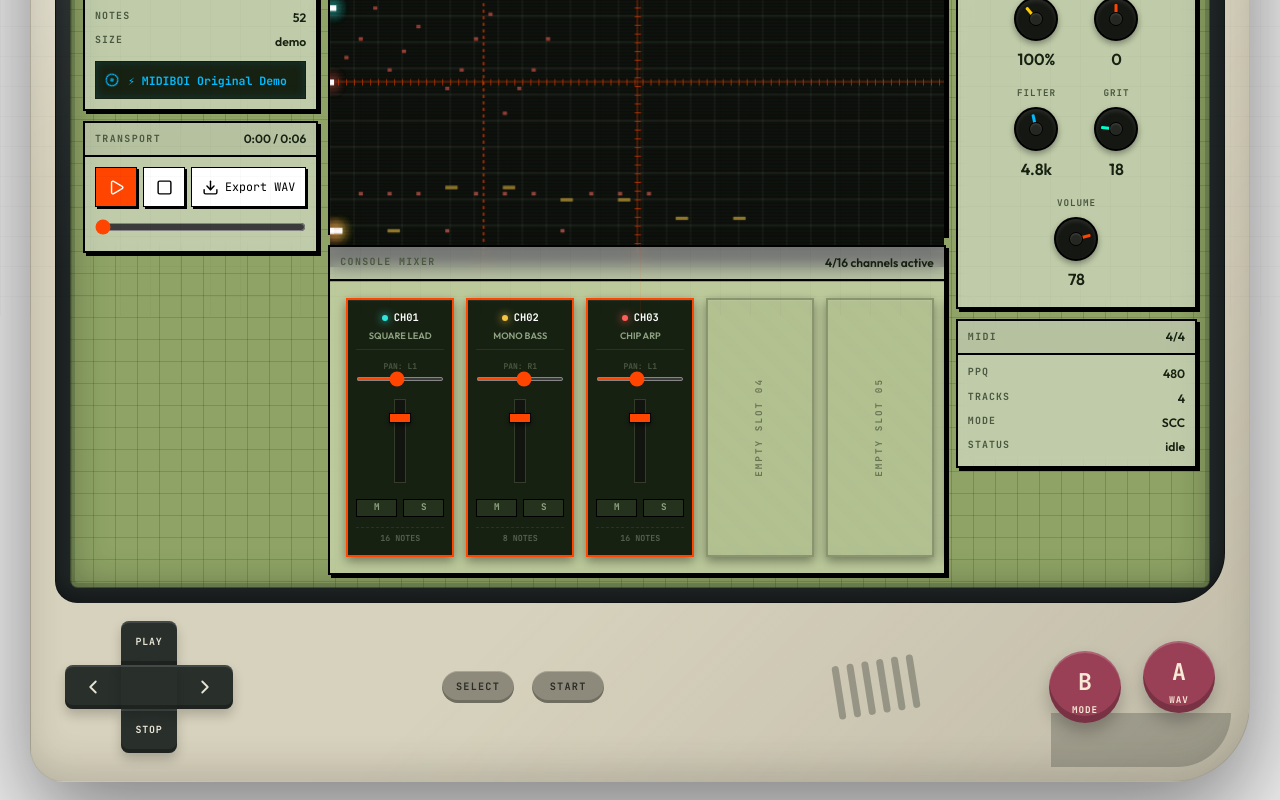
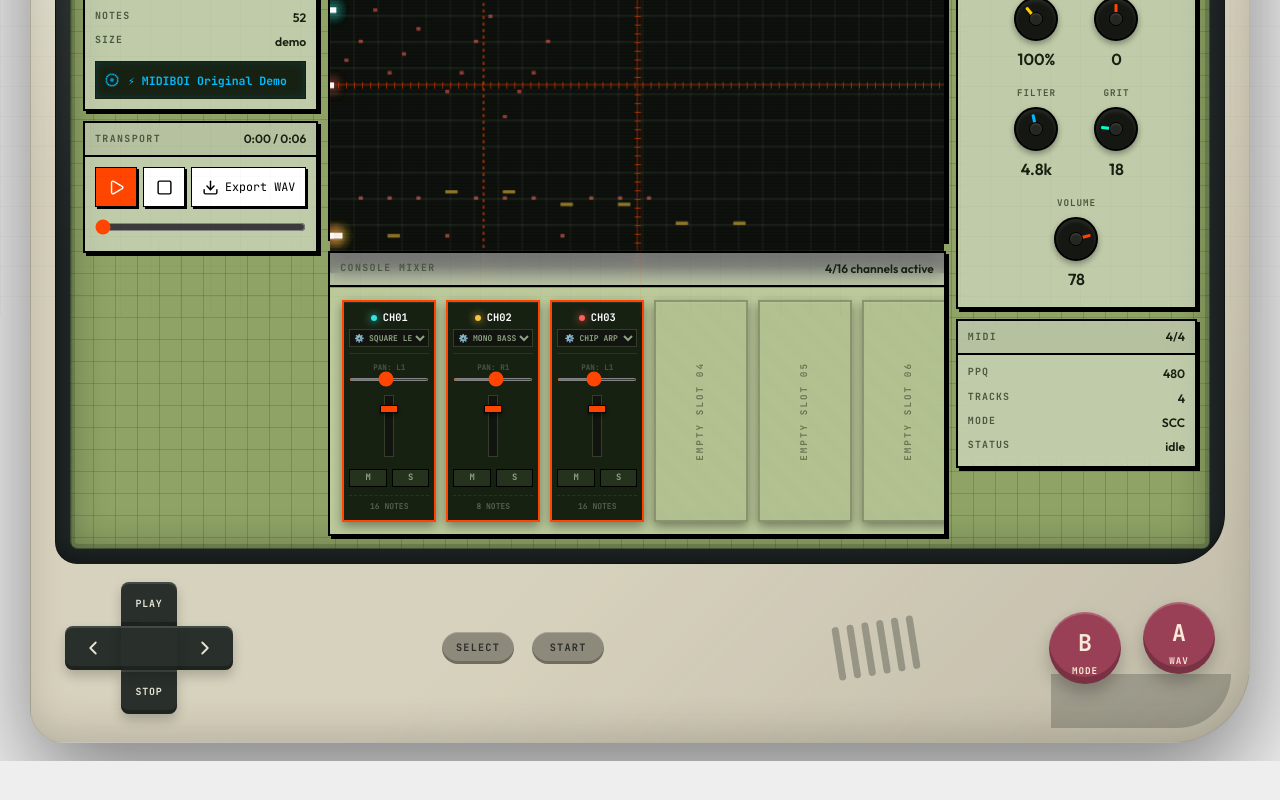
Before and after one commit to delpercio/midiboi, a React (Vite) app: page / in a window 1280 px wide. Shown: the part 484-1284 px from the top of the page. After the commit the page ends 1245 px from the top, so only its background shows below. Built offline with nearby package versions, Linux system fonts and the light colour scheme.

Commit message:
feat: shrink mixer faders, force justify-left layout, and implement real-time synthesized voice overrides per channel (Midi instrument mapping)

```diff
--- a/src/App.css
+++ b/src/App.css
@@ -1297,14 +1297,15 @@ input[type='range'] {
 /* Premium Hardware Mixer Modules */
 .mixer-deck {
   display: flex;
-  gap: 12px;
-  padding: 16px;
+  gap: 10px;
+  padding: 12px;
   overflow-x: auto;
   overflow-y: hidden;
   background: rgba(185, 199, 139, 0.45); /* Matching dashboard green */
   border-top: 1px solid rgba(29, 38, 22, 0.28);
-  min-height: 250px;
+  min-height: 220px;
   scroll-behavior: smooth;
+  justify-content: flex-start !important; /* Force justify left */
 }
 
 /* Custom scrollbar for the mixer deck */
@@ -1324,7 +1325,7 @@ input[type='range'] {
 
 /* Individual Channel Strip Module */
 .channel-strip {
-  flex: 0 0 108px;
+  flex: 0 0 94px; /* Shrunked from 108px for sleeker horizontal space */
   display: flex;
   flex-direction: column;
   background: #1e251a; /* Dark industrial slate */
@@ -1332,11 +1333,11 @@ input[type='range'] {
   box-shadow:
     inset 0 1px 1px rgba(255, 255, 255, 0.08),
     0 4px 10px rgba(0, 0, 0, 0.4);
-  padding: 10px 8px;
-  align-items: center;
-  gap: 10px;
+  padding: 8px 5px; /* Shrunked padding */
+  align-items: center;
+  gap: 8px;
   position: relative;
-  min-height: 220px;
+  min-height: 195px; /* Shrunked height */
 }
 
 /* Active channel strip styling */
@@ -1410,47 +1411,56 @@ input[type='range'] {
   color: #ffffff;
 }
 
-.strip-inst {
-  font-family: var(--font-sans);
-  font-size: 0.58rem;
+/* Interactive Instrument Selector dropdown */
+.strip-inst-select {
+  width: 100%;
+  font-family: var(--font-mono);
+  font-size: 0.5rem;
   font-weight: 800;
   color: #8fa382;
+  background: #11140f;
+  border: 1px solid #333d29;
+  height: 18px;
+  text-align-last: center;
+  cursor: pointer;
+  outline: none;
   text-transform: uppercase;
-  max-width: 92px;
-  white-space: nowrap;
-  overflow: hidden;
-  text-overflow: ellipsis;
-  text-align: center;
-}
-
-/* Faders and Knobs */
+}
+
+.strip-inst-select:hover,
+.strip-inst-select:focus-visible {
+  border-color: var(--accent-orange);
+  color: #ffffff;
+}
+
+/* Shrunken Faders and Knobs */
 .strip-fader-container {
   flex: 1;
   display: flex;
   align-items: center;
   justify-content: center;
-  min-height: 90px;
-  padding: 4px 0;
+  min-height: 70px; /* Shrunked from 90px */
+  padding: 2px 0;
 }
 
 .strip-fader {
   -webkit-appearance: none;
   appearance: none;
-  width: 12px;
-  height: 84px;
+  width: 10px;
+  height: 62px; /* Shrunked height fader */
   background: #11140f;
   border: 1px solid #333d29;
   outline: none;
-  writing-mode: vertical-lr; /* Vertical slider */
-  direction: rtl; /* Makes top increase values, bottom decrease */
+  writing-mode: vertical-lr; /* Vertical fader */
+  direction: rtl; /* Makes top increase, bottom decrease */
   cursor: pointer;
 }
 
 .strip-fader::-webkit-slider-thumb {
   -webkit-appearance: none;
   appearance: none;
-  width: 22px;
-  height: 10px;
+  width: 18px; /* Shrunked width */
+  height: 8px; /* Shrunked height */
   background: var(--accent-orange);
   border: 1.5px solid #000000;
   box-shadow: 0 2px 4px rgba(0,0,0,0.5);
@@ -1459,8 +1469,8 @@ input[type='range'] {
 }
 
 .strip-fader::-moz-range-thumb {
-  width: 22px;
-  height: 10px;
+  width: 18px;
+  height: 8px;
   background: var(--accent-orange);
   border: 1.5px solid #000000;
   box-shadow: 0 2px 4px rgba(0,0,0,0.5);
@@ -1472,20 +1482,20 @@ input[type='range'] {
   display: flex;
   flex-direction: column;
   align-items: center;
-  gap: 3px;
+  gap: 2px;
   width: 100%;
 }
 
 .strip-pan-label {
   font-family: var(--font-mono);
-  font-size: 0.5rem;
+  font-size: 0.48rem;
   font-weight: 800;
   color: var(--ink-muted);
 }
 
 .strip-pan-slider {
   width: 100%;
-  height: 4px;
+  height: 3px;
   background: #11140f;
   outline: none;
   accent-color: var(--accent-blue);
@@ -1495,7 +1505,7 @@ input[type='range'] {
 /* Mute/Solo button cluster */
 .strip-buttons {
   display: flex;
-  gap: 6px;
+  gap: 5px;
   width: 100%;
   justify-content: center;
 }
@@ -1503,7 +1513,7 @@ input[type='range'] {
 .strip-btn {
   flex: 1;
   font-family: var(--font-mono);
-  font-size: 0.58rem;
+  font-size: 0.55rem;
   font-weight: 900;
   color: #8fa382;
   background: #25331e;
@@ -1538,7 +1548,7 @@ input[type='range'] {
 /* Strip Footer notes */
 .strip-footer {
   font-family: var(--font-mono);
-  font-size: 0.52rem;
+  font-size: 0.5rem;
   font-weight: 800;
   color: #566051;
   border-top: 1px dashed rgba(255, 255, 255, 0.08);
--- a/src/audio/chipSynth.ts
+++ b/src/audio/chipSynth.ts
@@ -158,7 +158,9 @@ const scheduleChipNote = (
 
   configureOscillator(context, oscillator, settings.mode, note)
 
-  if (settings.mode === 'opll') {
+  const voice = note.instrument && note.instrument !== 'default' ? note.instrument : settings.mode
+
+  if (voice === 'opll' || voice === 'fm') {
     filter.type = 'lowpass'
     // Dynamic resonant filter tracking notes pitch
     const multiplier = ((settings.filterCutoff - 450) / (10000 - 450)) * 4 + 0.5
@@ -182,7 +184,8 @@ const scheduleChipNote = (
   gain.connect(panner)
   panner.connect(destination)
 
-  applyEnvelope(gain.gain, start, end, note.gain * note.velocity * modeGain(settings.mode))
+  const voiceMode = note.instrument && note.instrument !== 'default' ? note.instrument : settings.mode
+  applyEnvelope(gain.gain, start, end, note.gain * note.velocity * modeGain(voiceMode))
   oscillator.start(start)
   oscillator.stop(end + 0.02)
 
@@ -228,26 +231,39 @@ const configureOscillator = (
 ): void => {
   oscillator.frequency.value = midiToFrequency(note.pitch)
 
-  if (mode === 'scc') {
+  const voice = note.instrument && note.instrument !== 'default' ? note.instrument : mode
+
+  if (voice === 'scc') {
     oscillator.setPeriodicWave(createSccWave(context))
     oscillator.detune.value = (note.channel % 3) * 3
     return
   }
 
-  if (mode === 'famicom') {
-    oscillator.type = note.channel % 3 === 2 ? 'triangle' : 'square'
+  if (voice === 'famicom' || voice === 'square50') {
+    oscillator.type = 'square'
     oscillator.detune.value = note.channel % 2 === 0 ? -4 : 4
     return
   }
 
-  if (mode === 'triangle') {
+  if (voice === 'square25') {
+    oscillator.type = 'square'
+    oscillator.detune.value = note.channel % 2 === 0 ? -8 : 8
+    return
+  }
+
+  if (voice === 'triangle') {
     oscillator.type = 'triangle'
     return
   }
 
-  if (mode === 'opll') {
+  if (voice === 'opll' || voice === 'fm') {
     oscillator.type = 'sawtooth'
     oscillator.detune.value = (note.channel % 2 === 0 ? -8 : 8)
+    return
+  }
+
+  if (voice === 'sine') {
+    oscillator.type = 'sine'
     return
   }
 
@@ -320,8 +336,8 @@ const applyEnvelope = (
   gain.linearRampToValueAtTime(0.0001, end)
 }
 
-const modeGain = (mode: ChipMode): number => {
-  if (mode === 'opll') {
+const modeGain = (mode: string): number => {
+  if (mode === 'opll' || mode === 'fm') {
     return 0.92
   }
 
--- a/src/audio/transform.ts
+++ b/src/audio/transform.ts
@@ -146,6 +146,7 @@ export const getRenderableNotes = (
           pitch: clamp(note.midi + settings.transpose, 12, 120),
           renderDuration,
           renderTime,
+          instrument: mix.instrument || 'default',
         },
       ]
     })
--- a/src/components/Mixer.tsx
+++ b/src/components/Mixer.tsx
@@ -44,15 +44,28 @@ export function Mixer({ channels, mixer, onChange }: MixerProps) {
                 </div>
               ) : (
                 <>
-                  {/* Module Header / LED and Channel Details */}
+                  {/* Module Header / LED and Instrument Selector */}
                   <div className="strip-header">
                     <div className="strip-led-row">
                       <span className="strip-led" aria-hidden="true" />
                       <span className="strip-num">CH{(mix.channel + 1).toString().padStart(2, '0')}</span>
                     </div>
-                    <div className="strip-inst" title={channel?.instrumentName}>
-                      {channel?.instrumentName ?? 'empty'}
-                    </div>
+
+                    {/* Live Instrument Voice Overrider */}
+                    <select
+                      className="strip-inst-select"
+                      aria-label={`CH ${mix.channel + 1} Instrument`}
+                      value={mix.instrument || 'default'}
+                      onChange={(e) => updateChannel(mix.channel, { instrument: e.target.value })}
+                    >
+                      <option value="default">⚙️ {channel?.instrumentName || 'Auto'}</option>
+                      <option value="square50">Pulse 50%</option>
+                      <option value="square25">Pulse 25%</option>
+                      <option value="triangle">Tri Bass</option>
+                      <option value="scc">SCC Wave</option>
+                      <option value="fm">FM Brass</option>
+                      <option value="sine">Sine Lead</option>
+                    </select>
                   </div>
 
                   {/* Horizontal PAN slider */}
@@ -77,7 +90,7 @@ export function Mixer({ channels, mixer, onChange }: MixerProps) {
                     />
                   </div>
 
-                  {/* Vertical Volume Fader */}
+                  {/* Shrunken Vertical Volume Fader */}
                   <div className="strip-fader-container">
                     <input
                       className="strip-fader"
--- a/src/types.ts
+++ b/src/types.ts
@@ -46,6 +46,7 @@ export interface ChannelMix {
   pan: number
   solo: boolean
   volume: number
+  instrument?: string
 }
 
 export interface RenderSettings {
@@ -63,4 +64,5 @@ export interface RenderableNote extends MidiNote {
   pitch: number
   renderDuration: number
   renderTime: number
+  instrument?: string
 }
```
